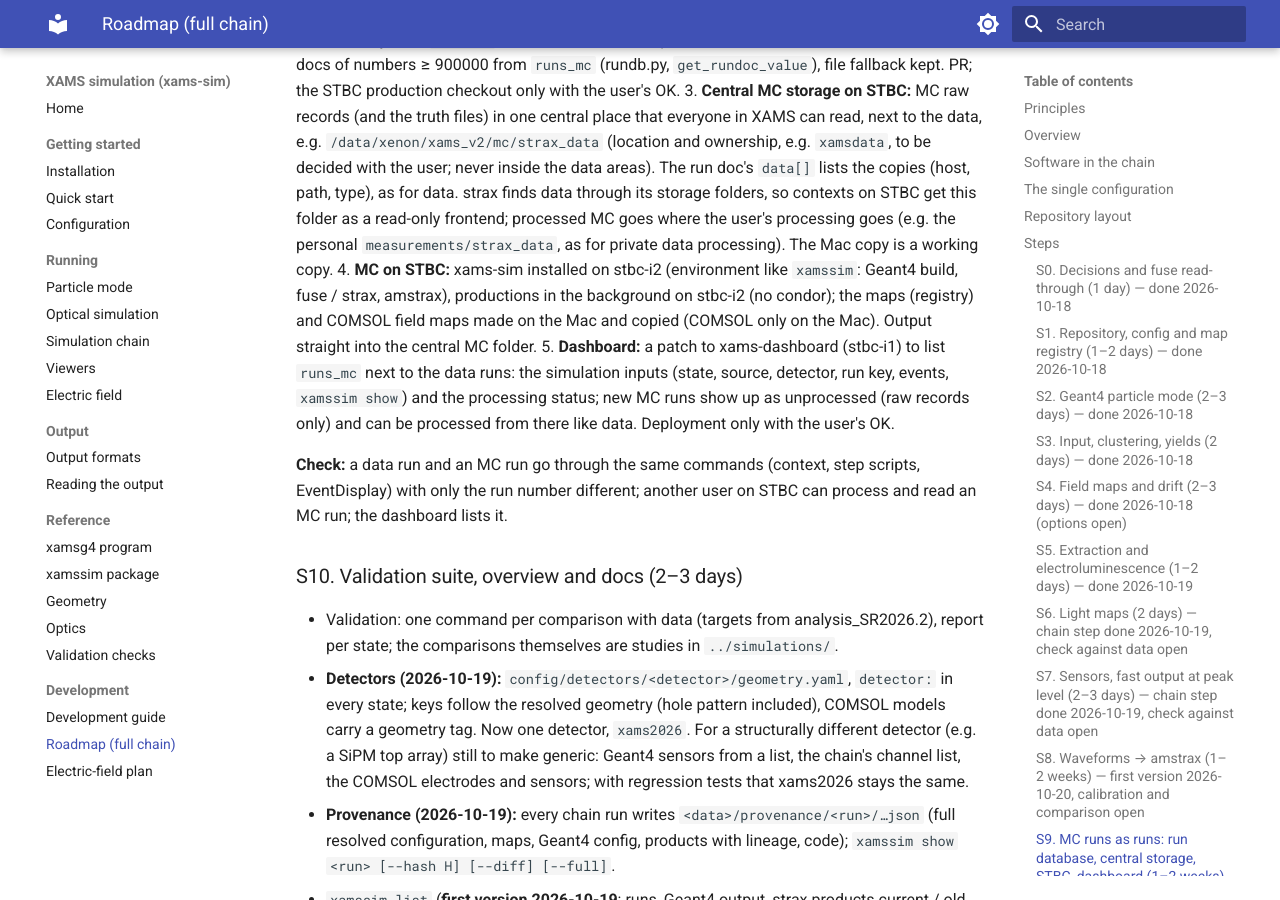
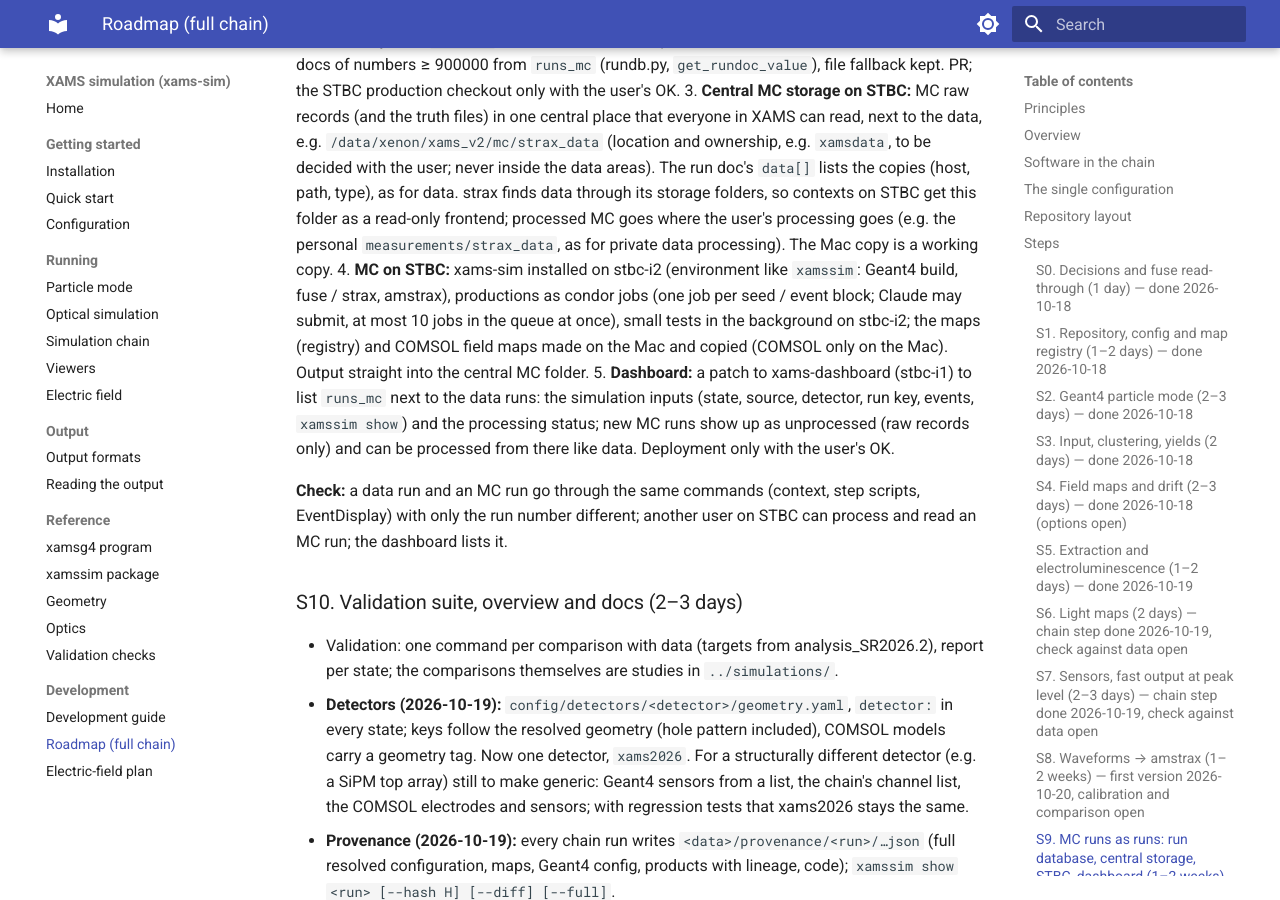
Before and after one commit to XAMS-nikhef/xams-sim, an MkDocs documentation site: the page built from docs/xams_sim_plan.md, in a window 1280 px wide and 900 px high, scrolled down 10763 px. Built offline with MkDocs 1.6.1 and Material for MkDocs 9.7.7, drawn with Linux system fonts in a browser that asks for light colours; some of the changed text lies outside the part shown.

Commit message:
Plan S9: MC productions on condor (max 10 jobs at once)
Co-Authored-By: Claude Opus 5.5 <noreply@anthropic.com>

```diff
--- a/docs/xams_sim_plan.md
+++ b/docs/xams_sim_plan.md
@@ -364,8 +364,9 @@ Plan:
    read-only frontend; processed MC goes where the user's processing goes (e.g. the personal
    `measurements/strax_data`, as for private data processing). The Mac copy is a working copy.
 4. **MC on STBC:** xams-sim installed on stbc-i2 (environment like `xamssim`: Geant4 build, fuse / strax, amstrax),
-   productions in the background on stbc-i2 (no condor); the maps (registry) and COMSOL field maps made on the Mac
-   and copied (COMSOL only on the Mac). Output straight into the central MC folder.
+   productions as condor jobs (one job per seed / event block; Claude may submit, at most 10 jobs in the queue at
+   once), small tests in the background on stbc-i2; the maps (registry) and COMSOL field maps made on the Mac and
+   copied (COMSOL only on the Mac). Output straight into the central MC folder.
 5. **Dashboard:** a patch to xams-dashboard (stbc-i1) to list `runs_mc` next to the data runs: the simulation inputs
    (state, source, detector, run key, events, `xamssim show`) and the processing status; new MC runs show up as
    unprocessed (raw records only) and can be processed from there like data. Deployment only with the user's OK.
@@ -412,4 +413,4 @@ S8 adds the like-for-like comparison through amstrax.
 3. strax / amstrax versions for the simulation environment (STBC runs strax 1.5.4 on Python 3.8).
 4. Where the field map comes from in production: COMSOL file export (security setting) or the printed-map route.
 5. Delayed-electron model in the drift step: which model (for the paper).
-6. Large productions: the Mac for development; stbc-i2 in the background for big runs (no condor).
+6. Large productions: the Mac for development; condor on Stoomboot for big runs (max 10 jobs at once, S9).
```
